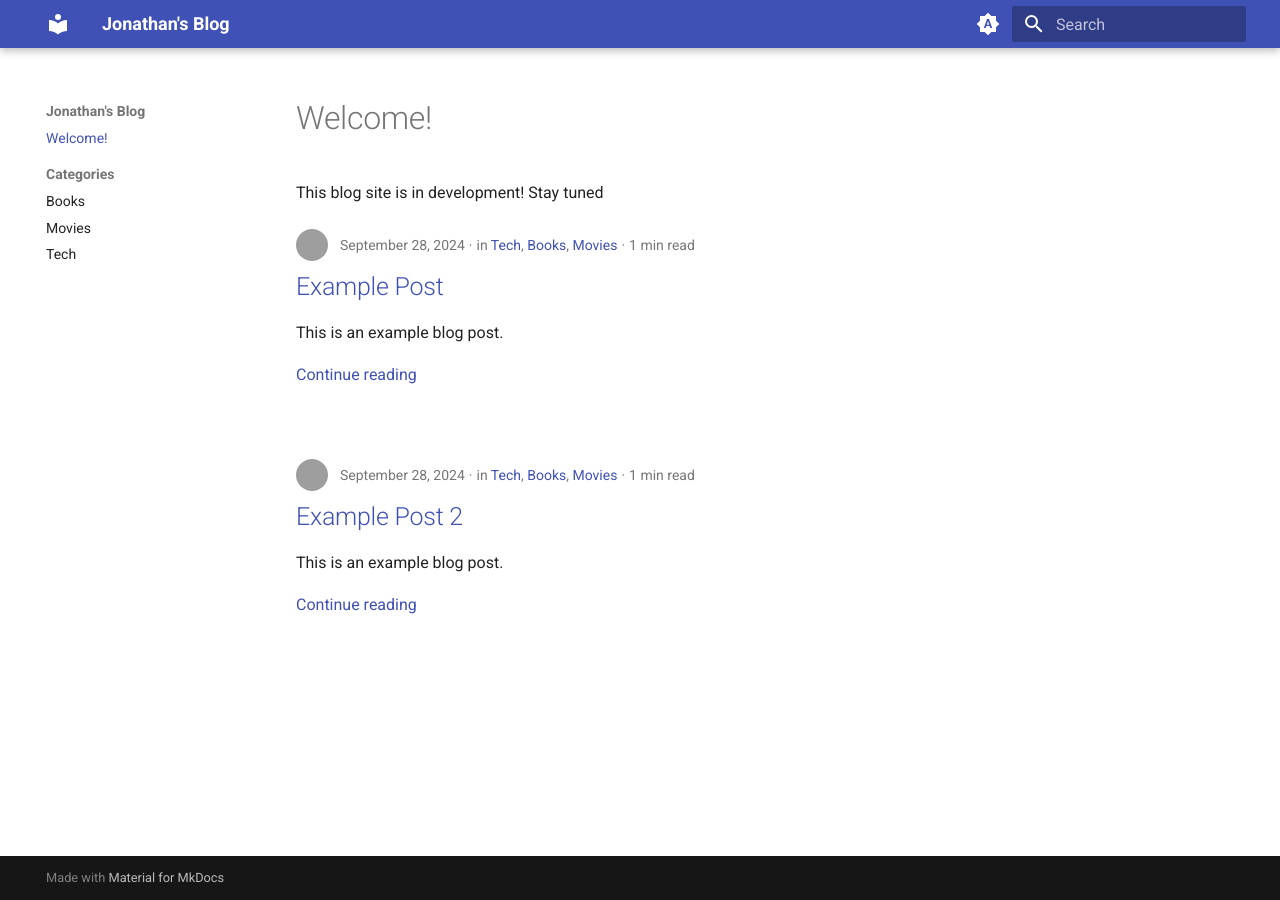
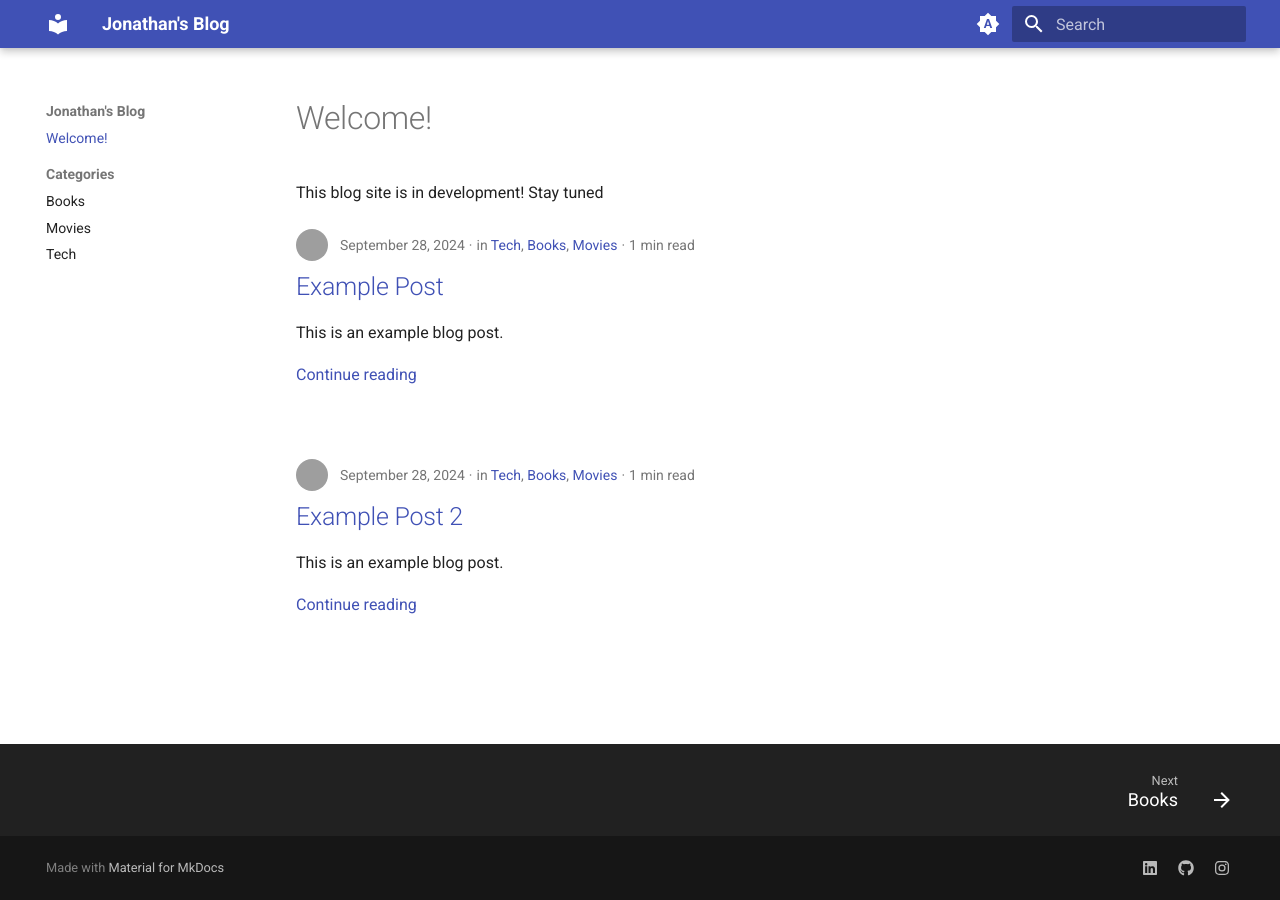
Before and after one commit to jonathan343/blog, an MkDocs documentation site: the page built from docs/index.md, in a window 1280 px wide. Built offline with MkDocs 1.6.1 and Material for MkDocs 9.7.7, drawn with Linux system fonts in a browser that asks for light colours; grey boxes are pictures that could not be loaded.

Commit message:
Update Footer Settings
- Add footer navigation
- Add social links in footer

```diff
--- a/mkdocs.yml
+++ b/mkdocs.yml
@@ -26,6 +26,7 @@ theme:
         name: Switch to system preference
   features:
     - navigation.sections
+    - navigation.footer
 
 plugins:
   - search
@@ -36,3 +37,12 @@ plugins:
         - Tech
         - Books
         - Movies
+
+extra:
+  social:
+    - icon: fontawesome/brands/linkedin
+      link: https://linkedin.com/in/jonathan343
+    - icon: fontawesome/brands/github
+      link: https://github.com/jonathan343
+    - icon: fontawesome/brands/instagram
+      link: https://www.instagram.com/jonathang09_
```
